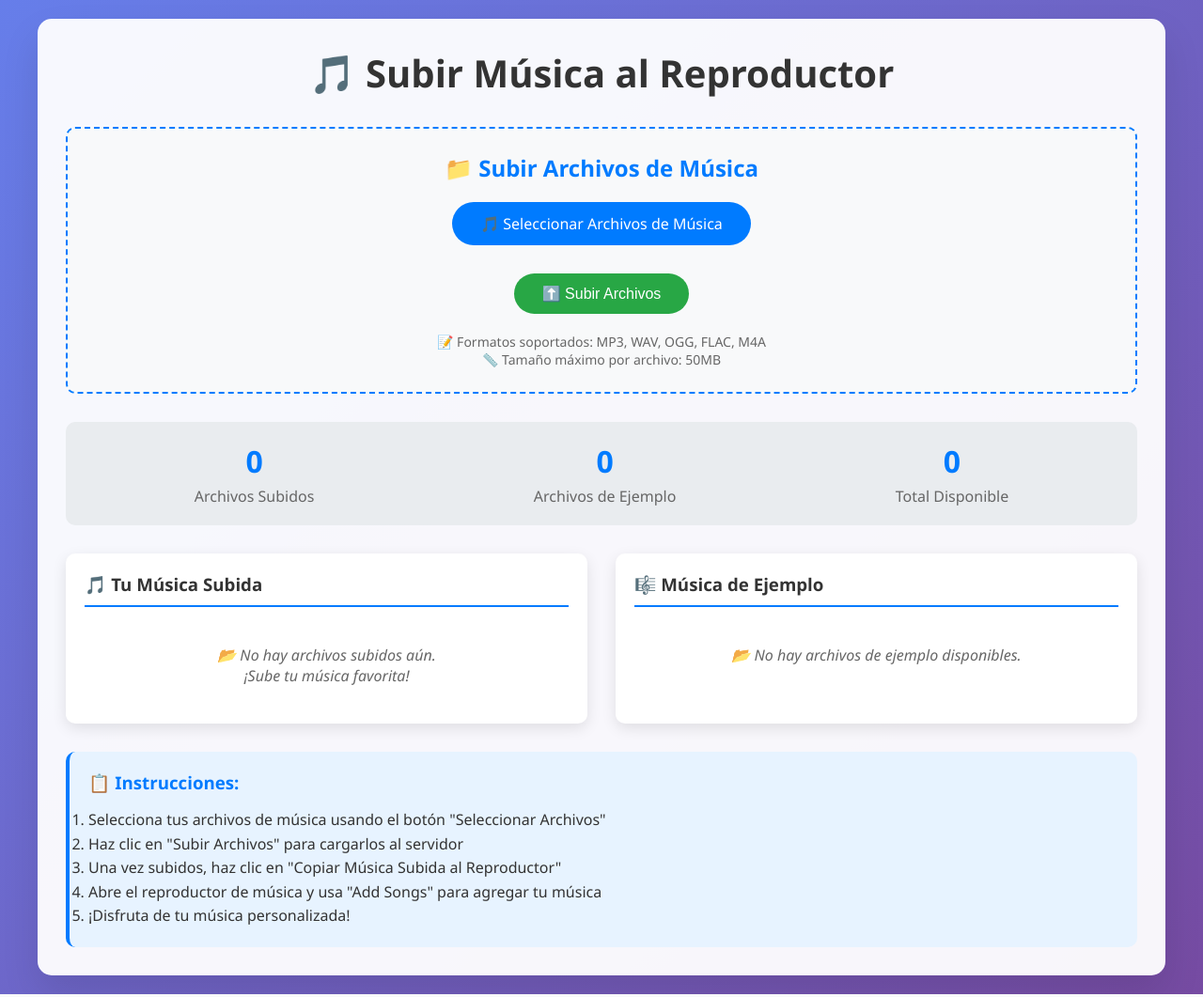
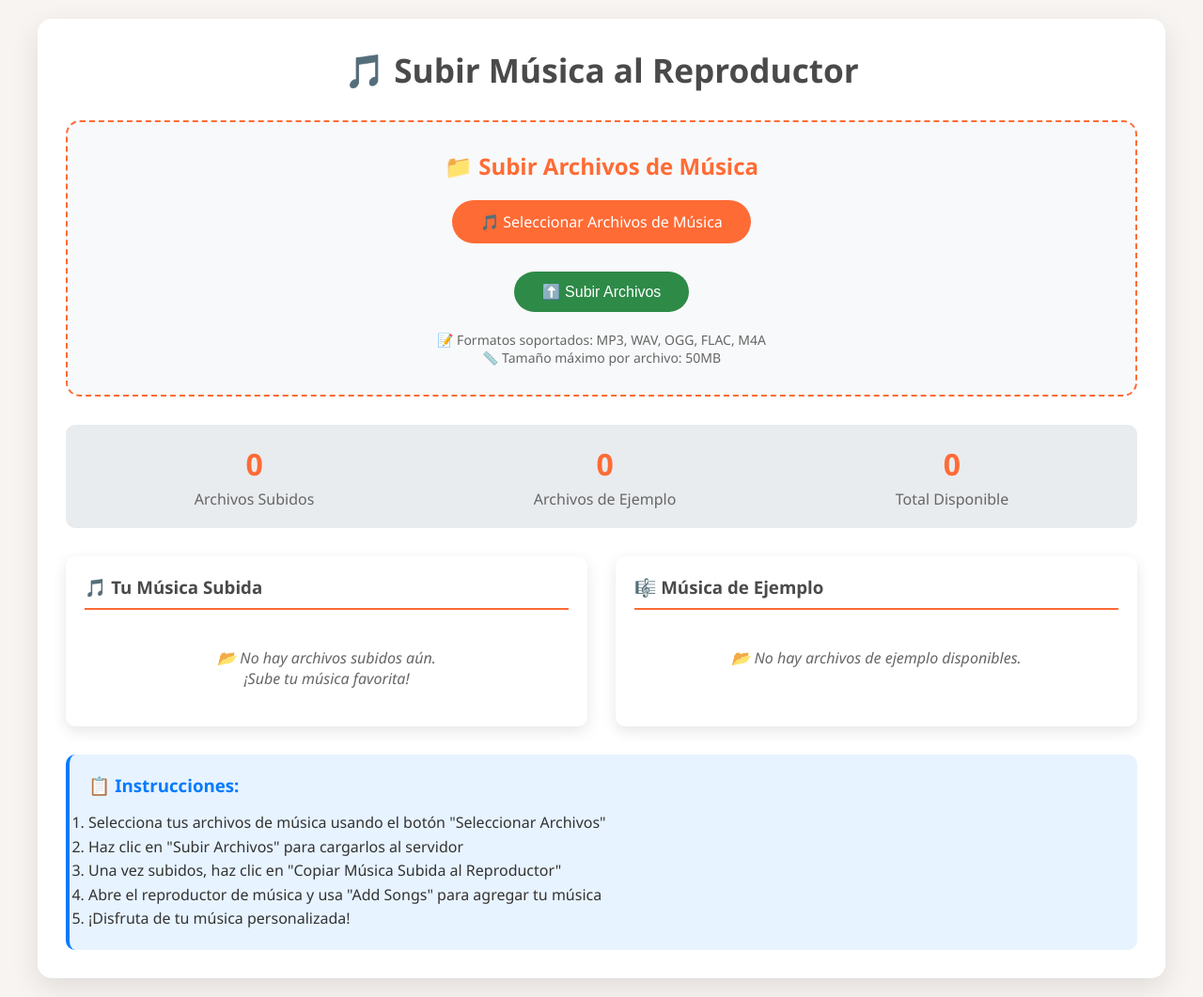
Before and after one commit to alejandrabarcena/MusicPlayer, a Flask app: page / in a window 1280 px wide. Shown: the whole page at 94% size. Run offline with Flask 3, Linux system fonts and the light colour scheme.

Commit message:
Update website appearance to reflect new branding and design elements
Refactor templates/index.html to update background colors, container styling, typography, and button styles. Adds new .logo-section and .logo-img classes for logo display. Also adds attached_assets/Captura de pantalla (1127)_1756496889851.png and templates/logo.png.

Replit-Commit-Author: Agent
Replit-Commit-Session-Id: ee4081a2-683d-44b7-a31c-d2a2b81bad95
Replit-Commit-Checkpoint-Type: full_checkpoint

```diff
--- a/templates/index.html
+++ b/templates/index.html
@@ -13,7 +13,7 @@
 
         body {
             font-family: 'Segoe UI', Tahoma, Geneva, Verdana, sans-serif;
-            background: linear-gradient(135deg, #667eea 0%, #764ba2 100%);
+            background: #f7f4f1;
             min-height: 100vh;
             padding: 20px;
         }
@@ -21,30 +21,42 @@
         .container {
             max-width: 1200px;
             margin: 0 auto;
-            background: rgba(255, 255, 255, 0.95);
+            background: #ffffff;
             border-radius: 15px;
             padding: 30px;
-            box-shadow: 0 20px 40px rgba(0, 0, 0, 0.1);
+            box-shadow: 0 10px 30px rgba(0, 0, 0, 0.1);
+        }
+
+        .logo-section {
+            text-align: center;
+            margin-bottom: 40px;
+        }
+
+        .logo-img {
+            max-width: 300px;
+            height: auto;
+            margin-bottom: 20px;
         }
 
         h1 {
             text-align: center;
-            color: #333;
+            color: #4a4a4a;
             margin-bottom: 30px;
-            font-size: 2.5em;
+            font-size: 2.2em;
+            font-weight: 600;
         }
 
         .upload-section {
             background: #f8f9fa;
-            border-radius: 10px;
-            padding: 25px;
+            border-radius: 15px;
+            padding: 30px;
             margin-bottom: 30px;
-            border: 2px dashed #007bff;
+            border: 2px dashed #ff6b35;
             text-align: center;
         }
 
         .upload-section h2 {
-            color: #007bff;
+            color: #ff6b35;
             margin-bottom: 15px;
         }
 
@@ -60,7 +72,7 @@
         .file-input-label {
             display: inline-block;
             padding: 12px 30px;
-            background: #007bff;
+            background: #ff6b35;
             color: white;
             border-radius: 25px;
             cursor: pointer;
@@ -69,12 +81,12 @@
         }
 
         .file-input-label:hover {
-            background: #0056b3;
+            background: #e5522a;
             transform: translateY(-2px);
         }
 
         .upload-btn {
-            background: #28a745;
+            background: #2d8a47;
             color: white;
             border: none;
             padding: 12px 30px;
@@ -86,7 +98,7 @@
         }
 
         .upload-btn:hover {
-            background: #218838;
+            background: #246a38;
             transform: translateY(-2px);
         }
 
@@ -111,10 +123,10 @@
         }
 
         .music-section h3 {
-            color: #333;
+            color: #4a4a4a;
             margin-bottom: 20px;
             padding-bottom: 10px;
-            border-bottom: 2px solid #007bff;
+            border-bottom: 2px solid #ff6b35;
         }
 
         .file-list {
@@ -130,11 +142,11 @@
             margin: 8px 0;
             background: #f8f9fa;
             border-radius: 8px;
-            border-left: 4px solid #007bff;
+            border-left: 4px solid #ff6b35;
         }
 
         .file-item.sample {
-            border-left-color: #6f42c1;
+            border-left-color: #d4a574;
         }
 
         .file-info {
@@ -192,7 +204,7 @@
         .stat-number {
             font-size: 2em;
             font-weight: bold;
-            color: #007bff;
+            color: #ff6b35;
         }
 
         .stat-label {
```
Also changed, not shown: attached_assets/Captura de pantalla (1127)_1756496889851.png (added), templates/logo.png (added).
